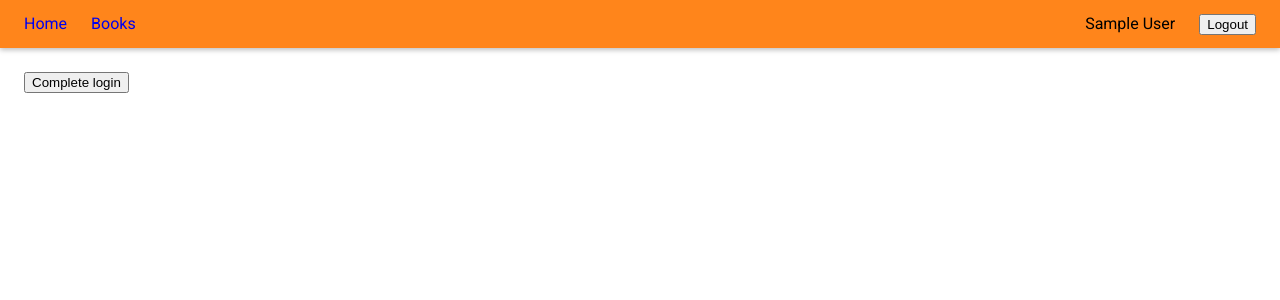
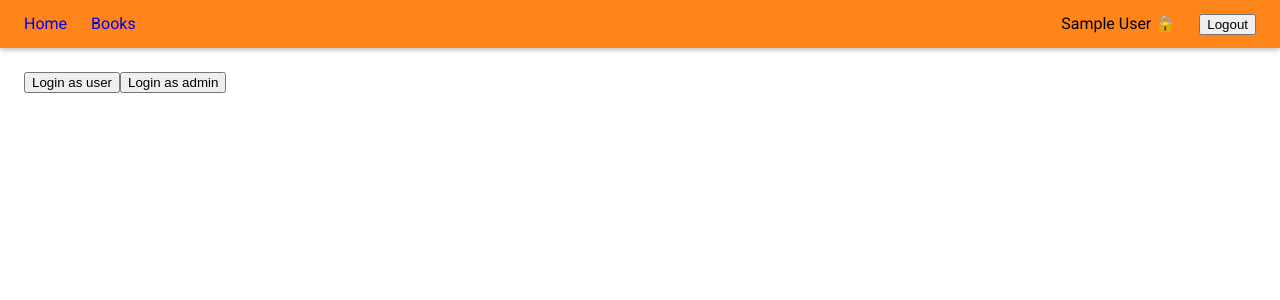
Before and after one commit to JoepKockelkorn/loaders-in-angular, an Angular app: page /login in a window 1280 px wide. Shown: the top 300 px of the page. Built offline with nearby package versions, Linux system fonts and the light colour scheme; sample sign-in values are in the browser's storage.

Commit message:
feat: permissions

```diff
--- a/src/app/app.component.html
+++ b/src/app/app.component.html
@@ -13,7 +13,10 @@
       ariaCurrentWhenActive="page"
       >Books</a
     >
-    <span style="margin-left: auto">{{ user.name }}</span>
+    <span style="margin-left: auto">
+      {{ user.name }}
+      <ng-container *ngIf="user.isAdmin">🔒</ng-container>
+    </span>
     <button (click)="logout()">Logout</button>
   </ng-container>
 </nav>
--- a/src/app/auth.service.ts
+++ b/src/app/auth.service.ts
@@ -3,6 +3,7 @@ import { BehaviorSubject, tap, timer } from 'rxjs';
 
 export interface User {
   name: string;
+  isAdmin: boolean;
 }
 
 @Injectable({ providedIn: 'root' })
@@ -13,10 +14,10 @@ export class AuthService {
     return this.#user$.asObservable();
   }
 
-  login() {
+  login(userType: 'admin' | 'user') {
     return timer(500).pipe(
       tap(() => {
-        const user = { name: 'Joep Kockelkorn' };
+        const user = { name: 'Joep Kockelkorn', isAdmin: userType === 'admin' };
         this.#user$.next(user);
         setSessionUser(user);
       })
--- a/src/app/login.component.ts
+++ b/src/app/login.component.ts
@@ -8,7 +8,10 @@ import { ActivatedRoute, Router } from '@angular/router';
   selector: 'app-login',
   standalone: true,
   imports: [CommonModule],
-  template: `<button (click)="login()">Complete login</button>`,
+  template: `
+    <button (click)="login()">Login as user</button>
+    <button (click)="login('admin')">Login as admin</button>
+  `,
   styles: [],
 })
 export default class LoginComponent {
@@ -18,9 +21,9 @@ export default class LoginComponent {
   );
   #router = inject(Router);
 
-  login() {
+  login(userType: 'admin' | 'user' = 'user') {
     this.#authService
-      .login()
+      .login(userType)
       .pipe(
         withLatestFrom(this.#redirect),
         tap(([_, redirect]) => this.#router.navigateByUrl(redirect))
```
